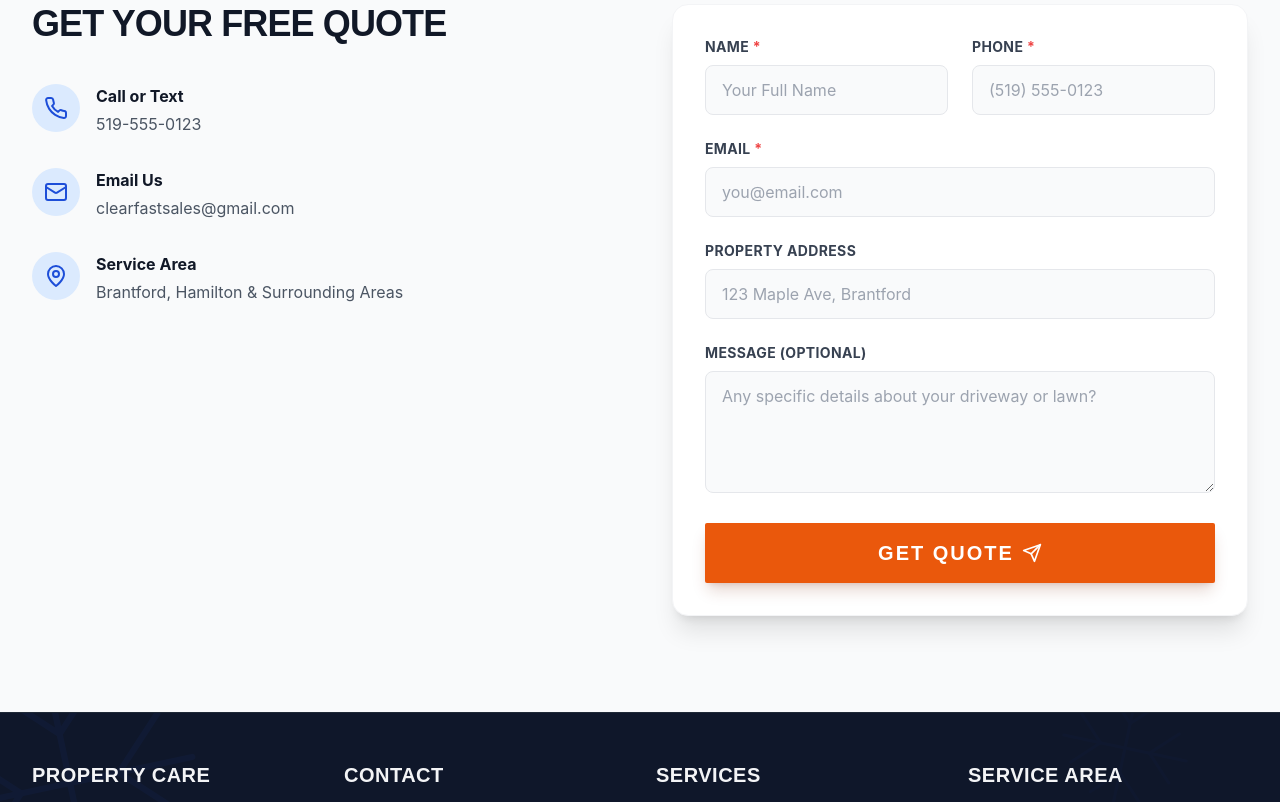
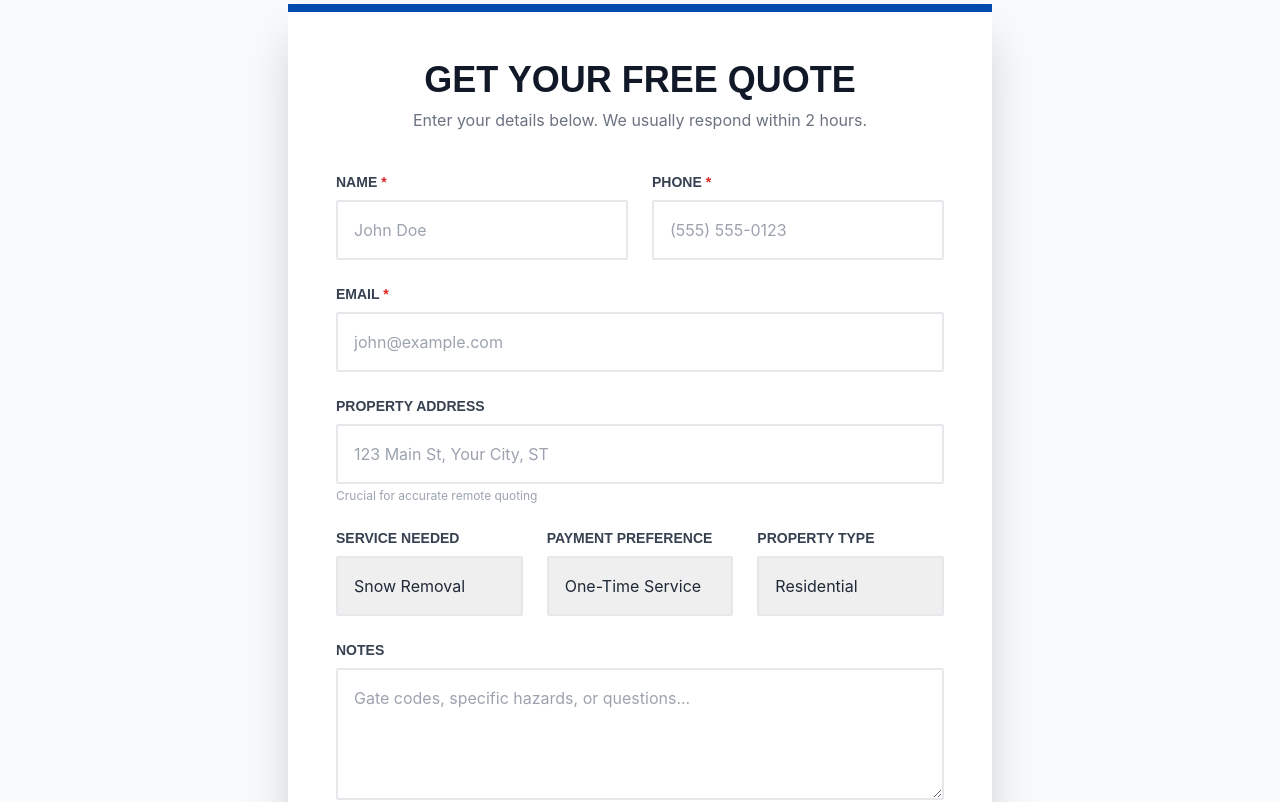
Before and after one commit to heartcadence/clearfast, a React (Vite) app: page / in a window 1280 px wide. Shown: the part 3320-4122 px from the top of the page. Built offline with nearby package versions, Linux system fonts and the light colour scheme.

Commit message:
Refactor: Add email logic to original design and remove address requirement

```diff
--- a/components/ContactForm.tsx
+++ b/components/ContactForm.tsx
@@ -1,13 +1,12 @@
 import React, { useState } from 'react';
-import { Phone, Mail, MapPin, Send, CheckCircle2 } from 'lucide-react';
 import { SeasonContent } from '../types';
 
-interface ContactProps {
+interface ContactFormProps {
   isWinter: boolean;
   content: SeasonContent;
 }
 
-const ContactForm: React.FC<ContactProps> = ({ isWinter, content }) => {
+const ContactForm: React.FC<ContactFormProps> = ({ isWinter, content }) => {
   // ---------------------------------------------------------
   // CONFIGURATION: DUAL RECIPIENTS
   // 1. Client (clearfastsales)
@@ -17,20 +16,26 @@ const ContactForm: React.FC<ContactProps> = ({ isWinter, content }) => {
 
   const [formData, setFormData] = useState({
     name: '',
+    address: '',
+    phone: '',
     email: '',
-    phone: '',
-    address: '',
+    serviceNeeded: isWinter ? 'Snow Removal' : 'Lawn Care',
+    propertyType: 'Residential',
+    paymentPreference: 'One-Time Service',
     message: ''
   });
 
   const [status, setStatus] = useState<'idle' | 'submitting' | 'success' | 'error'>('idle');
+
+  const handleChange = (e: React.ChangeEvent<HTMLInputElement | HTMLSelectElement | HTMLTextAreaElement>) => {
+    setFormData({ ...formData, [e.target.name]: e.target.value });
+  };
 
   const handleSubmit = async (e: React.FormEvent) => {
     e.preventDefault();
     setStatus('submitting');
 
     try {
-      // Using FormSubmit.co AJAX endpoint
       const response = await fetch("https://formsubmit.co/ajax/" + targetEmail, {
         method: "POST",
         headers: {
@@ -47,7 +52,7 @@ const ContactForm: React.FC<ContactProps> = ({ isWinter, content }) => {
 
       if (response.ok) {
         setStatus('success');
-        setFormData({ name: '', email: '', phone: '', address: '', message: '' });
+        setFormData({ ...formData, name: '', address: '', phone: '', email: '', message: '' });
       } else {
         setStatus('error');
       }
@@ -56,182 +61,189 @@ const ContactForm: React.FC<ContactProps> = ({ isWinter, content }) => {
     }
   };
 
-  const handleChange = (e: React.ChangeEvent<HTMLInputElement | HTMLTextAreaElement>) => {
-    setFormData(prev => ({
-      ...prev,
-      [e.target.name]: e.target.value
-    }));
-  };
+  // Unified Orange CTA
+  const btnClass = 'bg-orange-600 hover:bg-orange-700 border-orange-600 text-white';
 
-  const buttonColor = isWinter
-    ? 'bg-orange-600 hover:bg-orange-700 shadow-orange-900/20'
-    : 'bg-green-600 hover:bg-green-700 shadow-green-900/20';
+  const labelClass = "block font-display uppercase text-sm font-bold text-gray-700 mb-2";
+  const inputClass = "w-full p-4 text-base border-2 border-gray-200 focus:border-gray-500 focus:outline-none font-sans transition-colors rounded-sm appearance-none";
 
   return (
-    <section id="contact" className="py-24 bg-gray-50">
-      <div className="max-w-7xl mx-auto px-4 sm:px-6 lg:px-8">
-        <div className="grid grid-cols-1 lg:grid-cols-2 gap-16">
+    <section className="py-24 bg-gray-50">
+      <div className="max-w-3xl mx-auto px-4 sm:px-6 lg:px-8">
+        <div className="bg-white p-6 md:p-12 shadow-2xl border-t-8" style={{ borderColor: isWinter ? '#004aad' : '#2e7d32' }}>
 
-          {/* Contact Info Side */}
-          <div>
-            <h2 className="font-display font-bold text-4xl text-gray-900 uppercase tracking-tight mb-6">
+          <div className="text-center mb-10">
+            <h2 className="font-display text-4xl font-bold uppercase text-gray-900 mb-2">
               Get Your Free Quote
             </h2>
-            <p className="font-sans text-xl text-gray-600 mb-10 leading-relaxed">
-              {content.contactText}
+            <p className="font-sans text-gray-500">
+              Enter your details below. We usually respond within 2 hours.
             </p>
-
-            <div className="space-y-8">
-              <div className="flex items-start gap-4">
-                <div className={`p-3 rounded-full ${isWinter ? 'bg-blue-100 text-blue-700' : 'bg-green-100 text-green-700'}`}>
-                  <Phone className="w-6 h-6" />
-                </div>
-                <div>
-                  <h3 className="font-bold text-gray-900 mb-1">Call or Text</h3>
-                  <p className="text-gray-600">519-555-0123</p>
-                </div>
           </div>
 
-              <div className="flex items-start gap-4">
-                <div className={`p-3 rounded-full ${isWinter ? 'bg-blue-100 text-blue-700' : 'bg-green-100 text-green-700'}`}>
-                  <Mail className="w-6 h-6" />
-                </div>
-                <div>
-                  <h3 className="font-bold text-gray-900 mb-1">Email Us</h3>
-                  <p className="text-gray-600">clearfastsales@gmail.com</p>
-                </div>
-              </div>
-
-              <div className="flex items-start gap-4">
-                <div className={`p-3 rounded-full ${isWinter ? 'bg-blue-100 text-blue-700' : 'bg-green-100 text-green-700'}`}>
-                  <MapPin className="w-6 h-6" />
-                </div>
-                <div>
-                  <h3 className="font-bold text-gray-900 mb-1">Service Area</h3>
-                  <p className="text-gray-600">Brantford, Hamilton & Surrounding Areas</p>
-                </div>
-              </div>
-            </div>
-          </div>
-
-          {/* Form Side */}
-          <div className="bg-white p-8 rounded-2xl shadow-xl border border-gray-100">
           {status === 'success' ? (
-              <div className="text-center py-12">
-                <div className="w-20 h-20 bg-green-100 text-green-600 rounded-full flex items-center justify-center mx-auto mb-6">
-                  <CheckCircle2 className="w-10 h-10" />
-                </div>
+            <div className="text-center py-10">
+              <div className="text-green-600 text-5xl mb-4">✓</div>
               <h3 className="text-2xl font-bold text-gray-900 mb-2">Request Received!</h3>
-                <p className="text-gray-600 mb-8">
+              <p className="text-gray-600 mb-6">
                 Thanks for contacting ClearFast. We will review your property and email you a quote shortly.
               </p>
               <button
                 onClick={() => setStatus('idle')}
-                  className="text-gray-500 hover:text-gray-900 font-medium underline"
+                className="text-gray-500 hover:text-gray-900 underline font-medium"
               >
                 Send another request
               </button>
             </div>
           ) : (
             <form onSubmit={handleSubmit} className="space-y-6">
-                <div className="grid grid-cols-1 sm:grid-cols-2 gap-6">
+              <div className="grid grid-cols-1 md:grid-cols-2 gap-6">
                 <div>
-                    <label className="block text-sm font-bold text-gray-700 mb-2 uppercase tracking-wide">
-                      Name <span className="text-red-500">*</span>
+                  <label htmlFor="name" className={labelClass}>
+                    Name <span className="text-red-600">*</span>
                   </label>
                   <input
                     type="text"
+                    id="name"
                     name="name"
                     required
                     value={formData.name}
                     onChange={handleChange}
-                      className="w-full px-4 py-3 bg-gray-50 border border-gray-200 rounded-lg focus:ring-2 focus:ring-opacity-50 focus:outline-none transition-all focus:ring-gray-900 focus:border-gray-900"
-                      placeholder="Your Full Name"
+                    className={inputClass}
+                    placeholder="John Doe"
                   />
                 </div>
                 <div>
-                    <label className="block text-sm font-bold text-gray-700 mb-2 uppercase tracking-wide">
-                      Phone <span className="text-red-500">*</span>
+                  <label htmlFor="phone" className={labelClass}>
+                    Phone <span className="text-red-600">*</span>
                   </label>
                   <input
                     type="tel"
+                    id="phone"
                     name="phone"
                     required
                     value={formData.phone}
                     onChange={handleChange}
-                      className="w-full px-4 py-3 bg-gray-50 border border-gray-200 rounded-lg focus:ring-2 focus:ring-opacity-50 focus:outline-none transition-all focus:ring-gray-900 focus:border-gray-900"
-                      placeholder="(519) 555-0123"
+                    className={inputClass}
+                    placeholder="(555) 555-0123"
                   />
                 </div>
               </div>
 
               <div>
-                  <label className="block text-sm font-bold text-gray-700 mb-2 uppercase tracking-wide">
-                    Email <span className="text-red-500">*</span>
+                <label htmlFor="email" className={labelClass}>
+                  Email <span className="text-red-600">*</span>
                 </label>
                 <input
                   type="email"
+                  id="email"
                   name="email"
                   required
                   value={formData.email}
                   onChange={handleChange}
-                    className="w-full px-4 py-3 bg-gray-50 border border-gray-200 rounded-lg focus:ring-2 focus:ring-opacity-50 focus:outline-none transition-all focus:ring-gray-900 focus:border-gray-900"
-                    placeholder="you@email.com"
+                  className={inputClass}
+                  placeholder="john@example.com"
                 />
               </div>
 
-                {/* Updated Address Field: CLEAN (No asterisk) */}
+              {/* UPDATED: No asterisk, no required attribute */}
               <div>
-                  <label className="block text-sm font-bold text-gray-700 mb-2 uppercase tracking-wide">
+                <label htmlFor="address" className={labelClass}>
                   Property Address
                 </label>
                 <input
                   type="text"
+                  id="address"
                   name="address"
                   value={formData.address}
                   onChange={handleChange}
-                    className="w-full px-4 py-3 bg-gray-50 border border-gray-200 rounded-lg focus:ring-2 focus:ring-opacity-50 focus:outline-none transition-all focus:ring-gray-900 focus:border-gray-900"
-                    placeholder="123 Maple Ave, Brantford"
+                  className={inputClass}
+                  placeholder="123 Main St, Your City, ST"
                 />
+                <p className="text-xs text-gray-400 mt-1">Crucial for accurate remote quoting</p>
+              </div>
+
+              <div className="grid grid-cols-1 md:grid-cols-3 gap-6">
+                <div>
+                  <label htmlFor="serviceNeeded" className={labelClass}>Service Needed</label>
+                  <div className="relative">
+                    <select
+                      id="serviceNeeded"
+                      name="serviceNeeded"
+                      value={formData.serviceNeeded}
+                      onChange={handleChange}
+                      className={inputClass}
+                    >
+                      <option value="Snow Removal">Snow Removal</option>
+                      <option value="Lawn Care">Lawn Care</option>
+                      <option value="Year-Round">Both (Year-Round)</option>
+                    </select>
+                  </div>
                 </div>
 
                 <div>
-                  <label className="block text-sm font-bold text-gray-700 mb-2 uppercase tracking-wide">Message (Optional)</label>
+                  <label htmlFor="paymentPreference" className={labelClass}>Payment Preference</label>
+                  <div className="relative">
+                    <select
+                      id="paymentPreference"
+                      name="paymentPreference"
+                      value={formData.paymentPreference}
+                      onChange={handleChange}
+                      className={inputClass}
+                    >
+                      <option value="One-Time Service">One-Time Service</option>
+                      <option value="Monthly">Monthly</option>
+                      <option value="Full Season">Full Season</option>
+                    </select>
+                  </div>
+                </div>
+
+                <div>
+                  <label htmlFor="propertyType" className={labelClass}>Property Type</label>
+                  <div className="relative">
+                    <select
+                      id="propertyType"
+                      name="propertyType"
+                      value={formData.propertyType}
+                      onChange={handleChange}
+                      className={inputClass}
+                    >
+                      <option value="Residential">Residential</option>
+                      <option value="Commercial">Commercial</option>
+                    </select>
+                  </div>
+                </div>
+              </div>
+
+              <div>
+                <label htmlFor="message" className={labelClass}>Notes</label>
                 <textarea
+                  id="message"
                   name="message"
                   rows={4}
                   value={formData.message}
                   onChange={handleChange}
-                    className="w-full px-4 py-3 bg-gray-50 border border-gray-200 rounded-lg focus:ring-2 focus:ring-opacity-50 focus:outline-none transition-all focus:ring-gray-900 focus:border-gray-900"
-                    placeholder="Any specific details about your driveway or lawn?"
+                  className={inputClass}
+                  placeholder="Gate codes, specific hazards, or questions..."
                 ></textarea>
               </div>
 
               <button
                 type="submit"
                 disabled={status === 'submitting'}
-                  className={`
-                    w-full py-4 px-8 rounded-sm font-display font-bold text-xl uppercase tracking-widest text-white shadow-lg transition-all duration-300 transform hover:-translate-y-1 flex items-center justify-center gap-2
-                    ${buttonColor} ${status === 'submitting' ? 'opacity-70 cursor-wait' : ''}
-                  `}
+                className={`w-full py-5 px-6 font-display font-bold uppercase text-xl tracking-wider transition-colors duration-300 rounded-sm shadow-md ${btnClass} ${status === 'submitting' ? 'opacity-70 cursor-wait' : ''}`}
               >
-                  {status === 'submitting' ? (
-                    'Sending...'
-                  ) : (
-                    <>
-                      Get Quote <Send className="w-5 h-5" />
-                    </>
-                  )}
+                {status === 'submitting' ? 'Sending...' : 'Get My Free Quote'}
               </button>
 
               {status === 'error' && (
-                  <p className="text-red-600 text-center text-sm font-bold mt-2">
-                    Something went wrong. Please try again or call us directly.
+                <p className="text-red-600 text-center font-bold">
+                  Something went wrong. Please try again.
                 </p>
               )}
             </form>
           )}
-          </div>
+
         </div>
       </div>
     </section>
```
Lines whose indentation alone changed are shown as unchanged.
